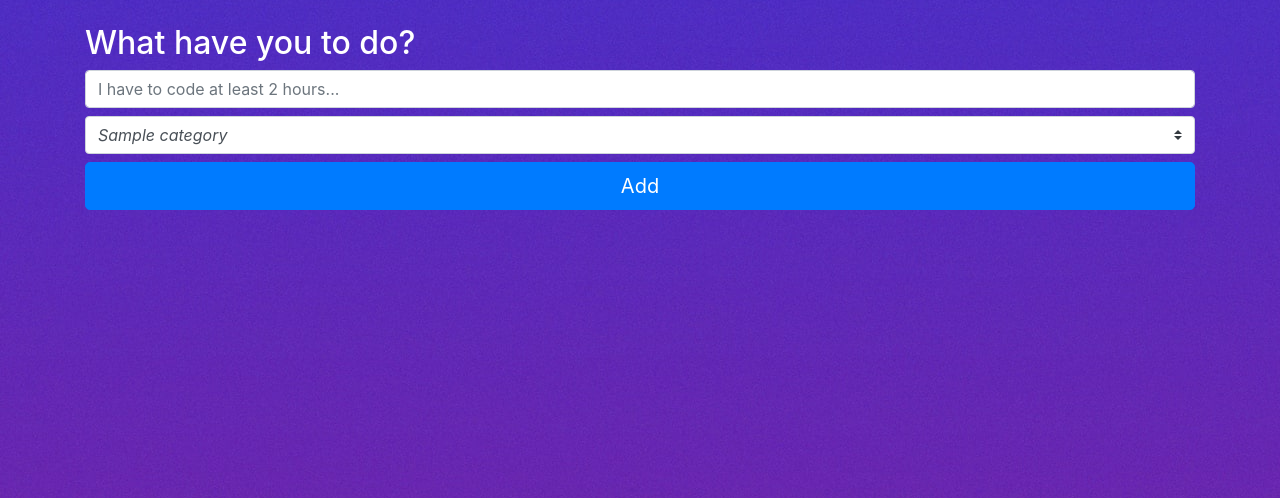
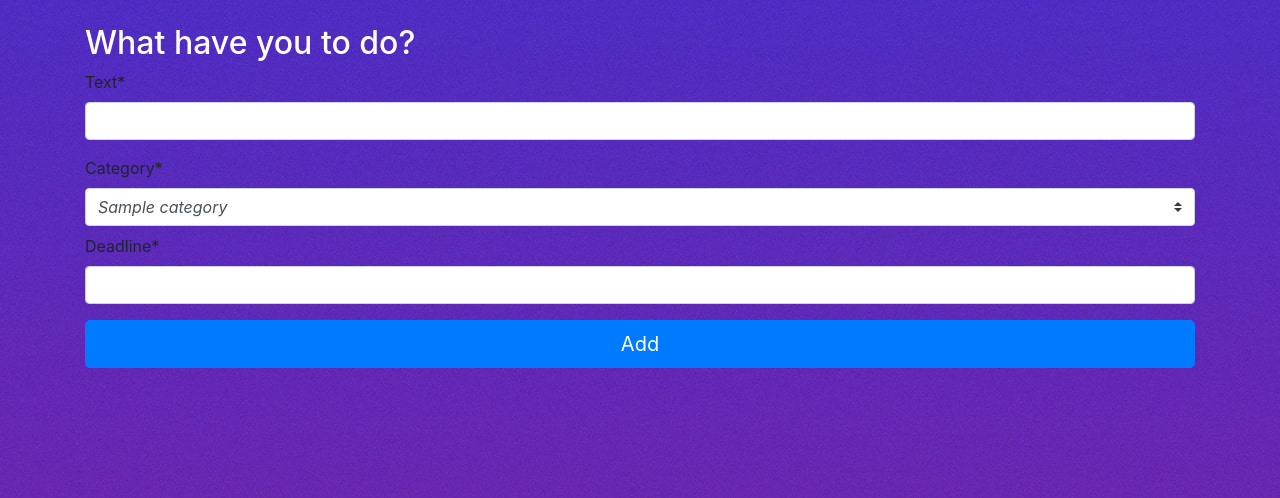
Before and after one commit to valentyn321/todoapp, a Django app: page / in a window 1280 px wide. Shown: the part 56-554 px from the top of the page. Run offline with Django 3.2, Linux system fonts and the light colour scheme; tables that the repository leaves empty hold one stand-in row (values such as "Sample post"); some libraries are stand-ins or nearby versions.

Commit message:
Add deadlines.

```diff
--- /dev/null
+++ b/main/forms.py
@@ -0,0 +1,11 @@
+from django import forms
+from .models import Todo
+from tempus_dominus.widgets import DatePicker, TimePicker, DateTimePicker
+
+
+class TodoForm(forms.ModelForm):
+    deadline = forms.DateField(widget=DatePicker())
+
+    class Meta():
+        model = Todo
+        fields = ('text', 'category')
--- a/main/static/main/js/scripts.js
+++ b/main/static/main/js/scripts.js
@@ -2,14 +2,16 @@ var csrfToken = $('[name="csrfmiddlewaretoken"]').val();
 
     $("#add_new").submit(function(e) {
         e.preventDefault();
-        var text = document.getElementById("text").value;
+        var text = document.getElementById("id_text").value;
         var categ = $('#category_select').find(":selected").attr("id");
+        var date = document.getElementById("id_deadline").value;
         $.ajax({
             type: "POST",
             url: "/ajax/add_new",
             data: {
                 'text': text,
                 'categ': categ,
+                'date': date,
                 'csrfmiddlewaretoken': csrfToken,
             },
             success: function() {
--- a/main/templates/base.html
+++ b/main/templates/base.html
@@ -10,6 +10,9 @@
         <link rel="shortcut icon" href="{% static 'main/images/favicon.png' %}" type="image/png">
         <link rel="stylesheet" href="https://stackpath.bootstrapcdn.com/bootstrap/4.4.1/css/bootstrap.min.css" integrity="sha384-Vkoo8x4CGsO3+Hhxv8T/Q5PaXtkKtu6ug5TOeNV6gBiFeWPGFN9MuhOf23Q9Ifjh" crossorigin="anonymous">
         <link rel="stylesheet" href="https://cdnjs.cloudflare.com/ajax/libs/font-awesome/4.7.0/css/font-awesome.min.css">
+
+        {% block head %}{% endblock head %}
+
     </head>
 
     <body>
@@ -47,6 +50,7 @@
             {% endif %}
 
             {% block content %}{% endblock content %}
+
         </div>
 
     </div>
--- a/main/templates/main/todo_list.html
+++ b/main/templates/main/todo_list.html
@@ -2,20 +2,41 @@
 
 {% load static %}
 
+{% load crispy_forms_tags %}
+
+
+{% block head %}
+
+    {# Include FontAwesome; required for icon display #}
+    <link rel="stylesheet" href="https://netdna.bootstrapcdn.com/font-awesome/4.7.0/css/font-awesome.css">
+
+    {# Include jQuery for calendar #}
+    <script src="https://code.jquery.com/jquery-3.3.1.slim.min.js" integrity="sha384-q8i/X+965DzO0rT7abK41JStQIAqVgRVzpbzo5smXKp4YfRvH+8abtTE1Pi6jizo" crossorigin="anonymous"></script>
+
+    {# Django Tempus Dominus assets are included in `{{ form.media }}` #}
+    {{ form.media }}
+
+{% endblock head %}
+
 {% block content %}
 
-
-    <div id='add_new_div' class="row mt-4">
+  <div id='add_new_div' class="row mt-4">
         <div class="col-12">
             <h2>What have you to do?</h2>
             <form id="add_new" method="post"> {% csrf_token %}
-                <input type="text" id="text" name="content" class="form-control mb-2 mr-sm-2" placeholder="I have to code at least 2 hours...">
 
-                <select id="category_select" class="font-italic custom-select">
+                {{ form.text| as_crispy_field }}
+
+                <label for="id_deadline" class=" requiredField">
+                    Category<span class="asteriskField">*</span>
+                </label>
+                <select id="category_select" class="font-italic custom-select mb-2">
                   {% for category in category_list %}
                     <option id="{{category.id}}">{{ category.title }}</option>
                   {% endfor %}
                 </select>
+
+                {{ form.deadline | as_crispy_field }}
 
                 <button type="submit" id="add" class="btn btn-primary btn-lg btn-block mt-2">Add</button>
 
@@ -29,7 +50,7 @@
                 {% if todo_items %}
                 <h2>My tasks:</h2>
                 {% for todo_item in todo_items %}
-                    <li class="list-group-item mb-2">{{ todo_item.text }} ({{ todo_item.category }})
+                    <li class="list-group-item mb-2">{{ todo_item.text }} ({{ todo_item.category }}, {{ todo_item.deadline }})
                         <div class="float-right">
                             <form class="my_class_complete" id="todo_{{ todo.pk }}" data-href="{% url 'complete_todo_ajax' todo_item.pk %}" method="post"> {% csrf_token %}
                                 <button type="submit" class="btn btn-success">l have already did this</button>
--- a/main/views.py
+++ b/main/views.py
@@ -1,6 +1,7 @@
 from django.shortcuts import render
 from django.utils import timezone
 from .models import Todo, Category
+from .forms import TodoForm
 from users.models import Profile
 from django.contrib.auth.models import User
 from django.http import JsonResponse
@@ -14,6 +15,7 @@ class TodoListView(ListView):
     model = Todo
     template_name = 'main/todo_list.html'
     context_object_name = 'todo_items'
+    form = TodoForm
 
     def get_context_data(self, **kwargs):
         todo_items = Todo.objects.filter(status=False, user_id=self.request.user.id).order_by("-added_date")
@@ -23,6 +25,7 @@ class TodoListView(ListView):
         context['todo_items'] = todo_items
         context['completed_items'] = completed_items
         context['category_list'] = category_list
+        context['form'] = self.form
         return context
 
 
@@ -51,9 +54,10 @@ def add_new_ajax(request):
     current_date = timezone.now()
     content = request.POST["text"]
     category = Category.objects.get(id=request.POST["categ"])
+    date = request.POST['date']
     if content != "":
         complete = False
-        created_obj = Todo.objects.create(added_date=current_date, text=content, status=complete, user_id=request.user.id, category=category)
+        created_obj = Todo.objects.create(added_date=current_date, text=content, status=complete, user_id=request.user.id, category=category, deadline=date)
     else:
         messages.warning(request, f'Fill up task field!')
 
--- a/todolist/settings.py
+++ b/todolist/settings.py
@@ -39,6 +39,7 @@ INSTALLED_APPS = [
     'main',
     'users',
     'crispy_forms',
+    'tempus_dominus',
 ]
 
 MIDDLEWARE = [
```
Also changed, not shown: main/static/main/css/style.css (line endings or trailing spaces). Lines whose indentation alone changed are shown as unchanged.
